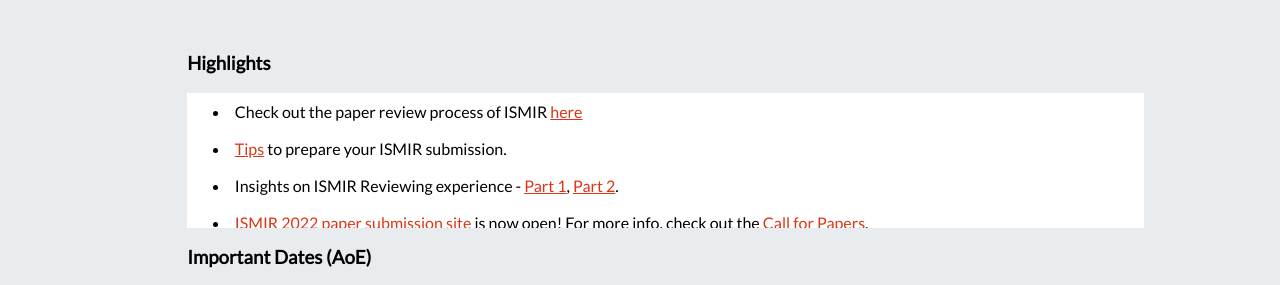
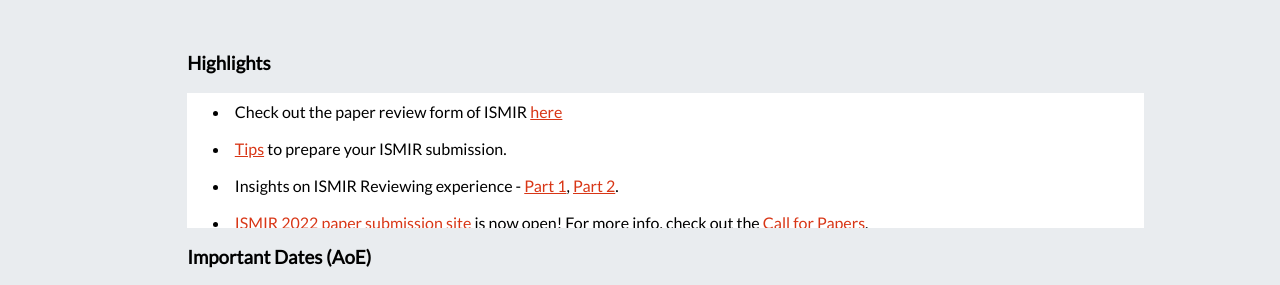
Before and after one commit to ismir2022/ismir2022.github.io, a Jekyll site: the page built from index.md, in a window 1280 px wide. Shown: the part 644-929 px from the top of the page. Built offline with Jekyll 4.4.1, drawn with Linux system fonts in a browser that asks for light colours; nearby versions of some CDN libraries; comment, search, counter and statistics services are not loaded.

Commit message:
Updated review form related changes

```diff
--- a/index.md
+++ b/index.md
@@ -12,7 +12,7 @@
 <table class="scrolldown" rules=none>
 		<tbody>
             <tr>
-                <td><li data-stringify-indent="0" data-stringify-border="0">Check out the paper review process of ISMIR <a href="reviewprocess">here</a></li></td>
+                <td><li data-stringify-indent="0" data-stringify-border="0">Check out the paper review form of ISMIR <a href="reviewform">here</a></li></td>
             </tr>
 			<tr>
 				<td><li data-stringify-indent="0" data-stringify-border="0"><a href="https://ismir2021.ismir.net/blog/preparing/">Tips</a> to prepare your ISMIR submission.</li></td>
```
Also changed, not shown: reviewform.md (renamed from reviewprocess.md, +1 -1 lines).
